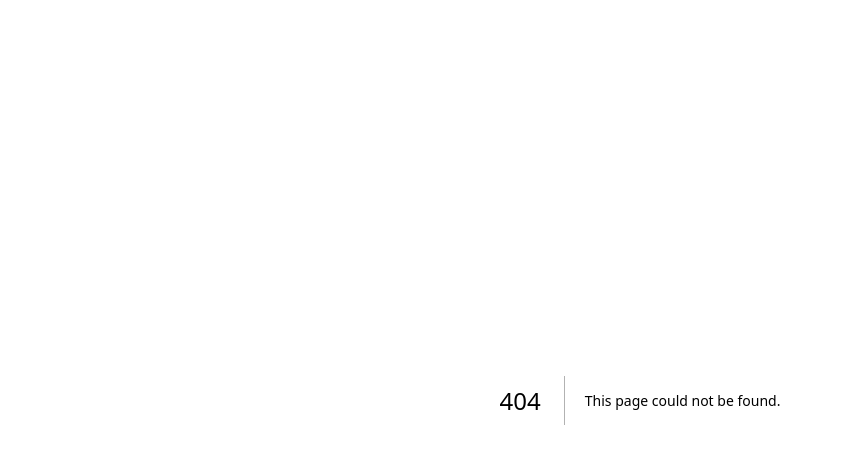
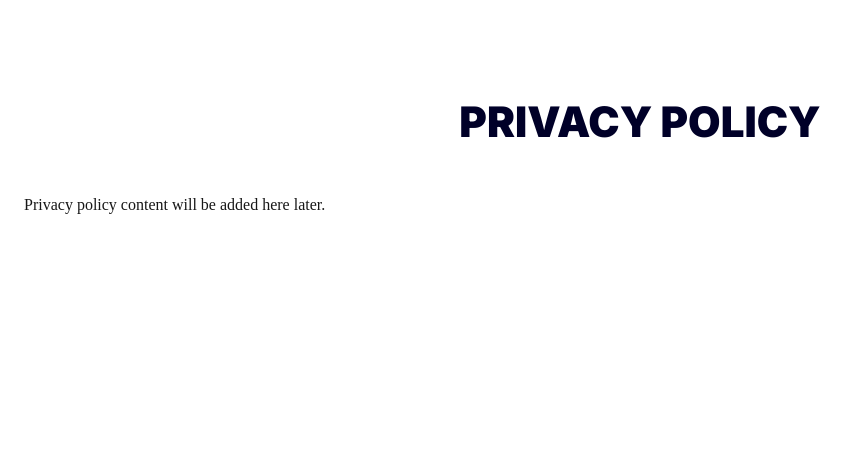
Before and after one commit to rafpiek/dinecloud-landing, a Next.js app: page /privacy-policy in a window 1280 px wide. Before the commit this address had no page. Shown: the top 464 px of the page, without its empty margins (0-857 px from the left). Built offline with nearby package versions, Linux system fonts and the light colour scheme.

Commit message:
add placeholders for privacy policy and rules

```diff
--- /dev/null
+++ b/src/app/privacy-policy/page.tsx
@@ -0,0 +1,20 @@
+import React from 'react';
+
+export default function PrivacyPolicyPage() {
+  return (
+    <section className="landing_section py-16 md:py-24">
+      <div className="mx-auto w-full max-w-[1320px] md:px-6">
+        <div className="flex flex-wrap">
+          <div className="w-full">
+            <h1 className="header_landing_2 text-center mb-12">
+              <span className="big">Privacy Policy</span>
+            </h1>
+            <div className="prose max-w-none">
+              <p>Privacy policy content will be added here later.</p>
+            </div>
+          </div>
+        </div>
+      </div>
+    </section>
+  );
+}
--- /dev/null
+++ b/src/app/terms-of-use/page.tsx
@@ -0,0 +1,20 @@
+import React from 'react';
+
+export default function TermsOfUsePage() {
+  return (
+    <section className="landing_section py-16 md:py-24">
+      <div className="mx-auto w-full max-w-[1320px] md:px-6">
+        <div className="flex flex-wrap">
+          <div className="w-full">
+            <h1 className="header_landing_2 text-center mb-12">
+              <span className="big">Terms of Use</span>
+            </h1>
+            <div className="prose max-w-none">
+              <p>Terms of use content will be added here later.</p>
+            </div>
+          </div>
+        </div>
+      </div>
+    </section>
+  );
+}
--- a/src/components/Footer.tsx
+++ b/src/components/Footer.tsx
@@ -28,8 +28,8 @@ export const Footer = () => {
             </div>
             <div className="column_4 w-full md:w-1/4">
                 <h4 className="header_landing_4">Poznawaj</h4>
-                <a className="no-underline" href="#">Polityka prywatności</a>
-                <a className="no-underline" href="#">Regulamin</a>
+                <a className="no-underline" href="/privacy-policy">Polityka prywatności</a>
+                <a className="no-underline" href="/terms-of-use">Regulamin</a>
             </div>
         </div>
         <div className="flex flex-wrap">
```
